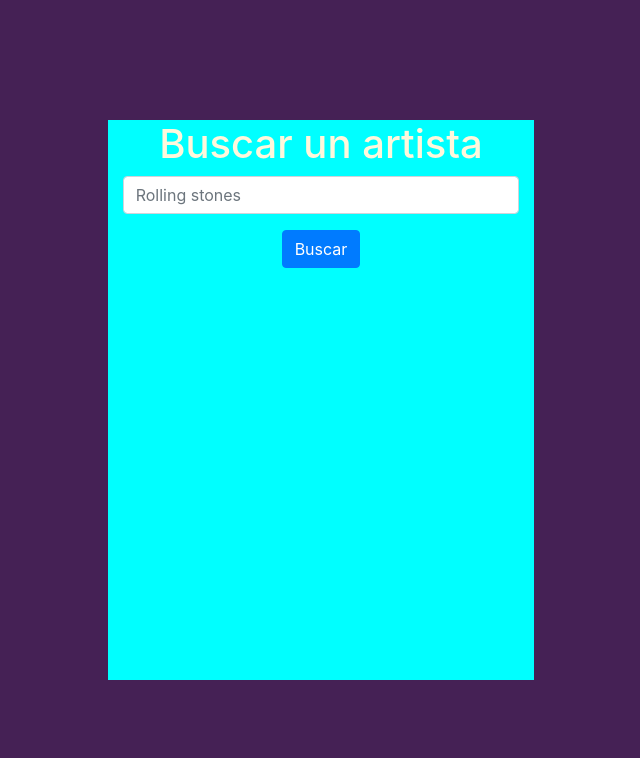
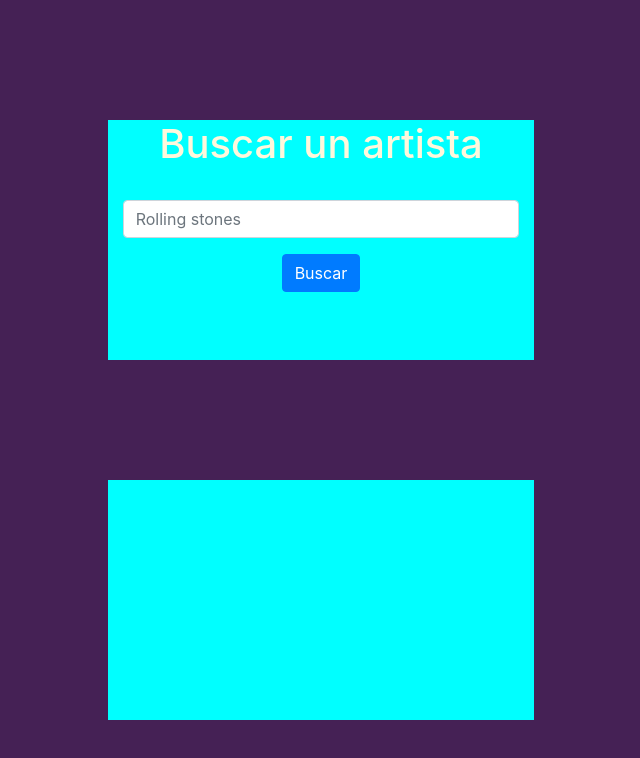
Before and after one commit to pablocoronel/react-ahorcado, a React (Create React App) app: page / in a window 1280 px wide. Shown: the top 758 px of the page, without its empty margins (319-959 px from the left). Built offline with nearby package versions, Linux system fonts and the light colour scheme; no server answers.

Commit message:
split Search component

```diff
--- a/src/components/App/App.jsx
+++ b/src/components/App/App.jsx
@@ -3,9 +3,11 @@ import './App.css';
 import { Switch, Route, BrowserRouter as Router } from 'react-router-dom';
 import { Container } from 'react-bootstrap';
 import Search from './../Search/Search';
-// import { ResultSearch as Result } from './../ResultSearch/ResultSearch';
 // import Game from '../Game/Game';
 // import NotFound from './../NotFound/NotFound';
+
+
+
 
 const App = () => {
 	return (
@@ -15,8 +17,6 @@ const App = () => {
 					<Route exact path="/">
 						<Search />
 					</Route>
-
-					<Route path="/result">{/* <Result /> */}</Route>
 
 					<Route path="/game">{/* <Game /> */}</Route>
 
--- /dev/null
+++ b/src/components/Search/Form/Form.css
@@ -0,0 +1,9 @@
+#formulario{
+    background-color: cyan !important;
+    height: 30vh;
+    margin-top: 15vh;
+    text-align: center;
+}
+h1{
+    color: cornsilk;
+}
--- /dev/null
+++ b/src/components/Search/Form/Form.jsx
@@ -0,0 +1,121 @@
+import React, { useState, useEffect } from 'react';
+import './Form.css';
+import { Row, Col, Form, Button } from 'react-bootstrap';
+import LASTFM_API_KEY from './../../../config/keys';
+
+// component
+const FormSearch = (props) => {
+	const [artistName, setArtistName] = useState('');
+	const [mbid, setMbid] = useState('');
+	const [topTracks, setTopTracks] = useState([]);
+	const [trackForPlay, setTrackForPlay] = useState('');
+
+	const handleSubmit = (e) => {
+		e.preventDefault();
+
+		searchArtist(e, setArtistName, setMbid);
+	};
+
+	// al obtener el artista
+	useEffect(() => {
+		props.artist(artistName);
+	}, [artistName, props]);
+
+	// obtiene las canciones, mediante el codigo unico de artista
+	useEffect(() => {
+		if (mbid !== '') {
+			searchTracks(mbid, setTopTracks);
+		}
+	}, [mbid]);
+
+	// elije el tema para el juego
+	useEffect(() => {
+		if (topTracks.length > 0) {
+			const randomTrackIndex = Math.round(
+				Math.random() * topTracks.length
+			);
+
+			setTrackForPlay(topTracks[randomTrackIndex].name);
+		}
+	}, [topTracks]);
+
+	return (
+		<Row>
+			<Col xs={12} md={{ span: 4, offset: 4 }} id="formulario">
+				<h1>Buscar un artista</h1>
+				<b>{artistName}</b>
+				<br />
+				<b>{trackForPlay}</b>
+
+				<Form onSubmit={handleSubmit}>
+					<Form.Group controlId="exampleForm.ControlInput1">
+						<Form.Control
+							type="text"
+							placeholder="Rolling stones"
+						/>
+					</Form.Group>
+
+					<Button variant="primary" type="submit">
+						Buscar
+					</Button>
+				</Form>
+			</Col>
+		</Row>
+	);
+};
+
+const searchArtist = (e, setArtistName, setMbid) => {
+	const artist = e.target[0].value;
+	const API_KEY = LASTFM_API_KEY;
+	var url =
+		'http://ws.audioscrobbler.com/2.0/?method=artist.search&artist=' +
+		artist +
+		'&api_key=' +
+		API_KEY +
+		'&format=json';
+
+	fetch(url, {
+		headers: {
+			'Content-Type': 'application/json'
+		}
+	})
+		.then((res) => res.json())
+		.catch((error) => console.error('Error:', error))
+		.then((response) => {
+			// console.log('Success:', response.results.artistmatches.artist);
+
+			if (response.results.artistmatches.artist[0]) {
+				setArtistName(response.results.artistmatches.artist[0].name);
+				setMbid(response.results.artistmatches.artist[0].mbid);
+			} else {
+				setArtistName('No se encontraron artistas');
+			}
+		});
+};
+
+const searchTracks = (mbid, setTopTracks) => {
+	const API_KEY = LASTFM_API_KEY;
+	var url =
+		'http://ws.audioscrobbler.com/2.0/?method=artist.gettoptracks&mbid=' +
+		mbid +
+		'&api_key=' +
+		API_KEY +
+		'&format=json';
+
+	fetch(url, {
+		headers: {
+			'Content-Type': 'application/json'
+		}
+	})
+		.then((res) => res.json())
+		.catch((error) => console.error('Error:', error))
+		.then((response) => {
+			// console.log('Success:', response);
+
+			if (response.toptracks) {
+				setTopTracks(response.toptracks.track);
+			}
+		});
+};
+
+export default FormSearch;
--- /dev/null
+++ b/src/components/Search/Result/Result.css
@@ -0,0 +1,9 @@
+#resultados{
+    background-color: cyan !important;
+    height: 30vh;
+    margin-top: 15vh;
+    text-align: center;
+}
+h1{
+    color: cornsilk;
+}
--- /dev/null
+++ b/src/components/Search/Result/Result.jsx
@@ -0,0 +1,15 @@
+import React from 'react';
+import { Row, Col } from 'react-bootstrap';
+import './Result.css';
+
+const Result = (props) => {
+	return (
+		<Row>
+			<Col xs={12} md={{ span: 4, offset: 4 }} id="resultados">
+				{props.artist}
+			</Col>
+		</Row>
+	);
+};
+
+export default Result;
--- a/src/components/Search/Search.css
+++ /dev/null
@@ -1,9 +0,0 @@
-#formulario{
-    background-color: cyan !important;
-    height: 70vh;
-    margin-top: 15vh;
-    text-align: center;
-}
-h1{
-    color: cornsilk;
-}
--- a/src/components/Search/Search.jsx
+++ b/src/components/Search/Search.jsx
@@ -1,112 +1,20 @@
-import React, { useState, useEffect } from 'react';
-import './Search.css';
-import { Row, Col, Form, Button } from 'react-bootstrap';
-import LASTFM_API_KEY from './../../config/keys';
+import React, { useState } from 'react';
+import Form from './Form/Form';
+import Result from './Result/Result';
 
 const Search = () => {
-	const [artistName, setArtistName] = useState('');
-	const [mbid, setMbid] = useState('');
-	const [topTracks, setTopTracks] = useState([]);
-	const [trackForPlay, setTrackForPlay] = useState('');
+	const [artist, setArtist] = useState('');
 
-	const handleSubmit = (e) => {
-		e.preventDefault();
-
-		searchArtist(e, setArtistName, setMbid);
+	const handleArtist = (value) => {
+		setArtist(value);
 	};
 
-	// obtiene las canciones, mediante el codigo unico de artista
-	useEffect(() => {
-		if (mbid !== '') {
-			searchTracks(mbid, setTopTracks);
-		}
-	}, [mbid]);
-
-	// elije el tema para el juego
-	useEffect(() => {
-		if (topTracks.length > 0) {
-			const randomTrackIndex = Math.round(
-				Math.random() * topTracks.length
-			);
-
-			setTrackForPlay(topTracks[randomTrackIndex].name);
-		}
-	}, [topTracks]);
-
 	return (
-		<Row>
-			<Col xs={12} md={{ span: 4, offset: 4 }} id="formulario">
-				<h1>Buscar un artista</h1>
-				<b>{trackForPlay}</b>
-
-				<Form onSubmit={handleSubmit}>
-					<Form.Group controlId="exampleForm.ControlInput1">
-						<Form.Control
-							type="text"
-							placeholder="Rolling stones"
-						/>
-					</Form.Group>
-
-					<Button variant="primary" type="submit">
-						Buscar
-					</Button>
-				</Form>
-			</Col>
-		</Row>
+		<div>
+			<Form artist={(value) => handleArtist(value)} />
+			<Result artist={artist} />
+		</div>
 	);
 };
 
-const searchArtist = (e, setArtistName, setMbid) => {
-	const artist = e.target[0].value;
-	const API_KEY = LASTFM_API_KEY;
-	var url =
-		'http://ws.audioscrobbler.com/2.0/?method=artist.search&artist=' +
-		artist +
-		'&api_key=' +
-		API_KEY +
-		'&format=json';
-
-	fetch(url, {
-		headers: {
-			'Content-Type': 'application/json'
-		}
-	})
-		.then((res) => res.json())
-		.catch((error) => console.error('Error:', error))
-		.then((response) => {
-			// console.log('Success:', response.results.artistmatches.artist);
-
-			if (response.results.artistmatches.artist[0]) {
-				setArtistName(response.results.artistmatches.artist[0].name);
-				setMbid(response.results.artistmatches.artist[0].mbid);
-			} else {
-				setArtistName('No se encontraron artistas');
-			}
-		});
-};
-
-const searchTracks = (mbid, setTopTracks) => {
-	const API_KEY = LASTFM_API_KEY;
-	var url =
-		'http://ws.audioscrobbler.com/2.0/?method=artist.gettoptracks&mbid=' +
-		mbid +
-		'&api_key=' +
-		API_KEY +
-		'&format=json';
-
-	fetch(url, {
-		headers: {
-			'Content-Type': 'application/json'
-		}
-	})
-		.then((res) => res.json())
-		.catch((error) => console.error('Error:', error))
-		.then((response) => {
-			// console.log('Success:', response);
-
-			if (response.toptracks) {
-				setTopTracks(response.toptracks.track);
-			}
-		});
-};
 export default Search;
```
Also changed, not shown: src/components/ResultSearch/ResultSearch.css (deleted), src/components/ResultSearch/ResultSearch.jsx (deleted).
